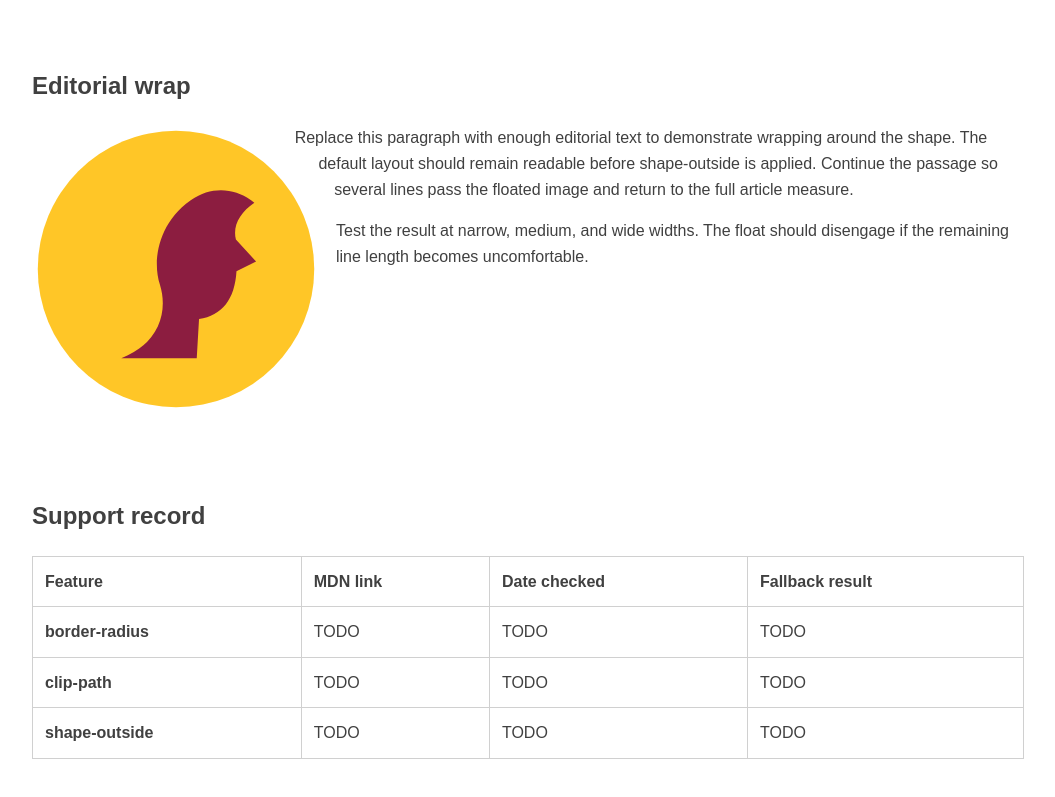
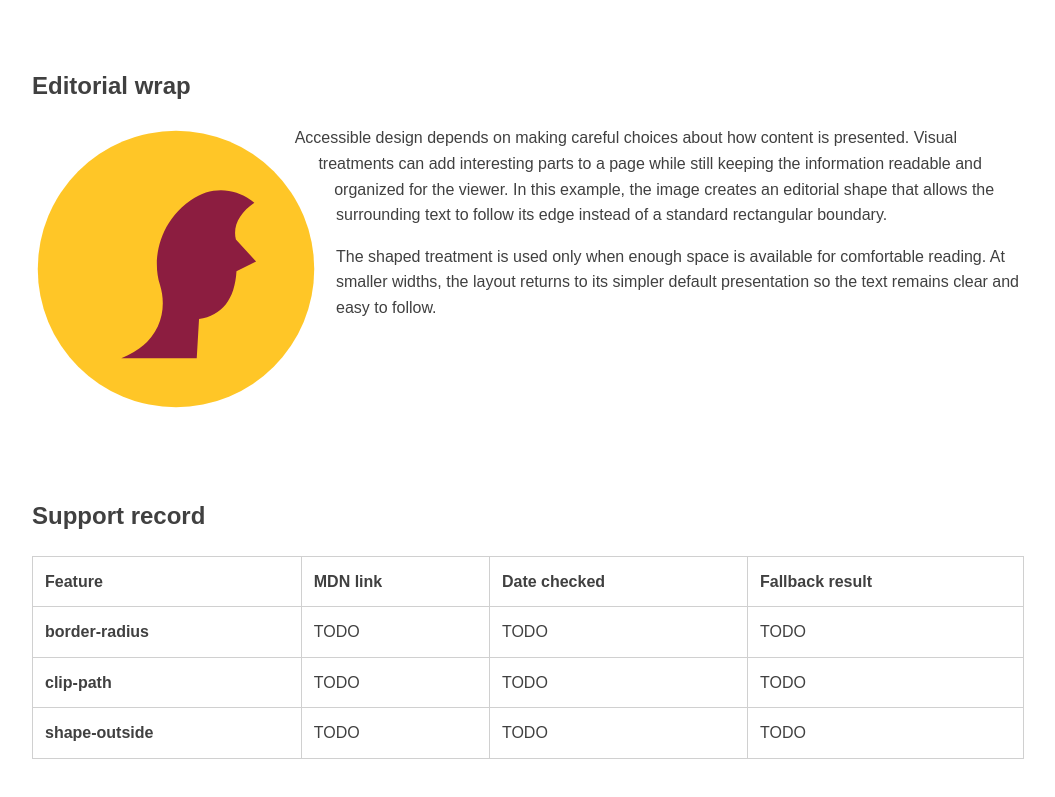
Before and after one commit to pythonprincessux/git337-shapes-browser-support, a plain HTML site: page index.html in a window 1280 px wide. Shown: the part 1072-1869 px from the top of the page, without its empty margins (112-1167 px from the left). Drawn offline with Linux system fonts and the light colour scheme.

Commit message:
Add editorial wrap content

```diff
--- a/index.html
+++ b/index.html
@@ -1,11 +1,13 @@
 <!doctype html>
 <html lang="en">
+
 <head>
     <meta charset="utf-8">
     <meta name="viewport" content="width=device-width,initial-scale=1">
     <title>Shapes and Support</title>
     <link rel="stylesheet" href="styles.css">
 </head>
+
 <body>
     <header>
         <p>Shapes practice</p>
@@ -14,7 +16,8 @@
     <main>
         <section>
             <h2>Rounded baseline</h2>
-                <div class="rounded-treatment">Apply a purposeful border-radius treatment that remains readable everywhere.</div>
+            <div class="rounded-treatment">Apply a purposeful border-radius treatment that remains readable everywhere.
+            </div>
         </section>
         <section>
             <h2>Clipped enhancement</h2>
@@ -26,8 +29,14 @@
         <section class="article">
             <h2>Editorial wrap</h2>
             <img class="portrait" src="portrait.svg" alt="Abstract profile silhouette" width="500" height="500">
-                <p>Replace this paragraph with enough editorial text to demonstrate wrapping around the shape. The default layout should remain readable before shape-outside is applied. Continue the passage so several lines pass the floated image and return to the full article measure.</p>
-                <p>Test the result at narrow, medium, and wide widths. The float should disengage if the remaining line length becomes uncomfortable.</p>
+            <p>Accessible design depends on making careful choices about how content is presented. Visual treatments
+                can add interesting parts to a page while still keeping the information readable and organized for the viewer. In this example,
+                the image creates an editorial shape that allows the surrounding text to follow its edge instead of a
+                standard rectangular boundary.</p>
+
+            <p>The shaped treatment is used only when enough space is available for comfortable reading. At smaller
+                widths, the layout returns to its simpler default presentation so the text remains clear and easy to
+                follow.</p>
         </section>
         <section>
             <h2>Support record</h2>
@@ -64,4 +73,5 @@
         </section>
     </main>
 </body>
+
 </html>
```
Lines whose indentation alone changed are shown as unchanged.
